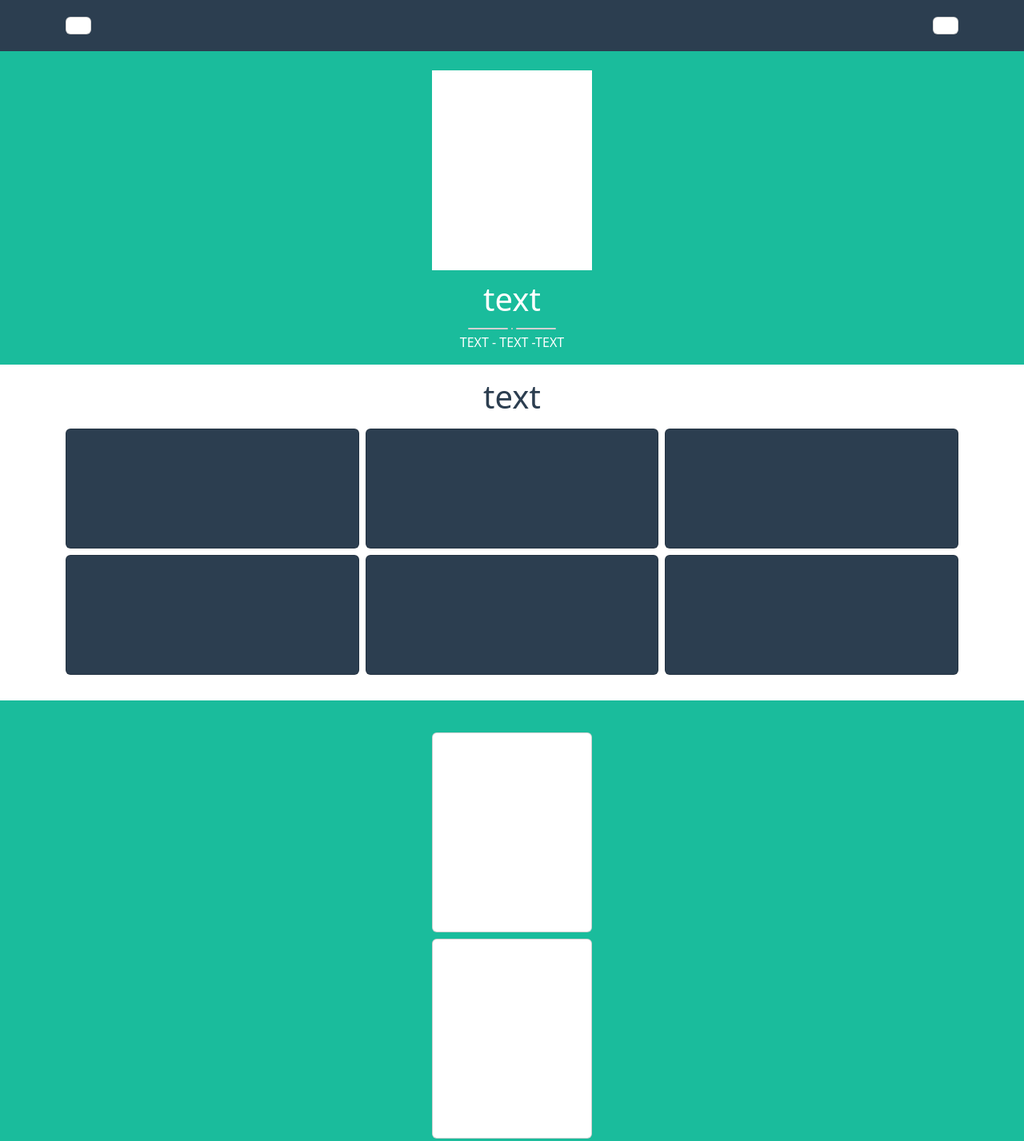
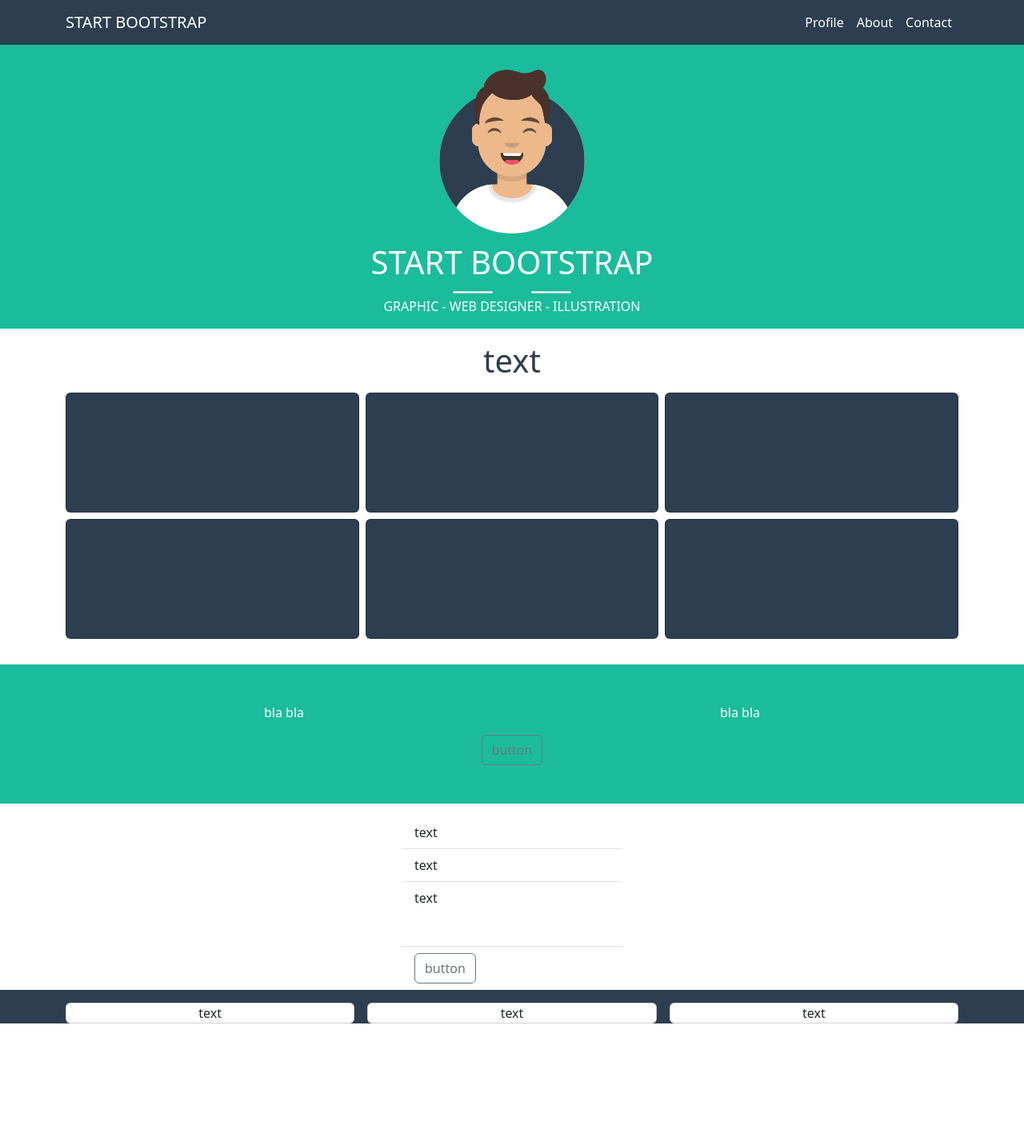
Before and after one commit to NicolaTeora/html-css-bootstrap-freelancer, a plain HTML site: page index.html in a window 1280 px wide. Shown: the top 1427 px of the page at 80% size. After the commit the page ends 1280 px from the top, so only its background shows below. Drawn offline with nearby package versions, Linux system fonts and the light colour scheme.

Commit message:
feat : nav & header add contents

```diff
--- a/css/style.css
+++ b/css/style.css
@@ -6,9 +6,8 @@
 }
 
 /* NAV */
-.nav_bar{
+.navbar{
     background-color: rgba(44, 62, 80, 1);
-    padding: 1.3rem;
 }
 
 .start_boots{
@@ -22,14 +21,16 @@
 }
 
 .card_img{
-    /* debug */
     width: 200px;
-    height: 250px;
-    background-color: white;
 }
 
 .line{
     width: 50px;
+    height: 3px;
+}
+
+.ltt_star{
+    width: 40px;
 }
 
 /* PORTFOLIO */
--- a/index.html
+++ b/index.html
@@ -15,20 +15,40 @@
 </head>
 <body>
     <!-- NAV -->
-    <nav class="nav_bar text-white">
+    <!-- <nav class="nav_bar text-white">
         <div class="container">
             <div class="row">
                 <div class="col d-flex justify-content-between">
-                    <div class="card start_boots">
-                        <!-- Text -->
+                    <div class="">
+                        <h3>START BOOTSTRAP</h3>
                     </div>
-                    <div class="card start_boots">
-                        <!-- menu -->
+                    <div class="">
+                        <i class="fa-solid fa-bars fa-xl"></i>
                     </div>
+
                 </div>
         </div>
-    </nav>
+    </nav> -->
     <!-- END NAV -->
+
+    <!-- NAVBAR BOOTSTRAP -->
+    <nav class="navbar navbar-expand-md">
+        <div class="container">
+          <a class="navbar-brand text-white" href="#">START BOOTSTRAP</a>
+          <button class="navbar-toggler" type="button" data-bs-toggle="collapse" data-bs-target="#navbarNavAltMarkup" aria-controls="navbarNavAltMarkup" aria-expanded="false" aria-label="Toggle navigation">
+            <span class="navbar-toggler-icon"></span>
+          </button>
+          <div class="collapse navbar-collapse justify-content-end" id="navbarNavAltMarkup">
+            <div class="navbar-nav">
+              <a class="nav-link text-white" aria-current="page" href="#">Profile</a>
+              <a class="nav-link text-white" href="#">About</a>
+              <a class="nav-link text-white" href="#">Contact</a>
+            </div>
+          </div>
+        </div>
+      </nav>
+    <!-- END NAVBAR BOOTSTRAP -->
+
 
     <!-- HEADER -->
     <header id="header">
@@ -36,24 +56,26 @@
             <div class="row d-flex flex-column gap-1">
                 <div class="col d-flex flex-column align-items-center">
                     <div class="card_img mt-4 mb-2">
-                        <!-- image -->
+                        <img src="./img/avatar.svg" alt="">
                     </div>
                 </div>
 
                 <!-- text -->
                 <div class="col  text-center">
-                    <h1> text </h1>
+                    <h1> START BOOTSTRAP </h1>
                 </div>
 
                 <!-- decoration column -->
                 <div class="col d-flex justify-content-center gap-1">
                     <div class="card line"><!-- line --></div>
-                    <div class="card"><!-- star --></div>
+                    <div class="ltt_star">
+                        <i class="fa-solid fa-star fa-lg" style="color: #ffffff;"></i>
+                    </div>
                     <div class="card line"><!-- line --></div>
                 </div>
 
                 <div class="col text-uppercase text-center">
-                    <p>text - text -text</p>
+                    <p>GRAPHIC - WEB DESIGNER - ILLUSTRATION</p>
                 </div>
             </div>
         </div>
@@ -105,14 +127,17 @@
     <!-- END PORTFOLIO -->
 
     <!-- ABOUT -->
-    <section id="about">
-        <div class="container text-center pt-3 pb-3">
-            <div class="row gy-2 mt-3">
-                <div class="col">
-                    <div class="card mb-2 mx-auto card_img"></div>
-                    <div class="card mb-2 mx-auto card_img"></div>
+    <section id="about" class="py-5">
+        <div class="container text-center">
+            <div class="row justify-content-center">
+                <div class="col-10 col-md-6">
+                   <p>bla bla</p>
+                </div>
+                <div class="col-10 col-md-6">
+                    <p>bla bla</p>
                 </div>
             </div>
+
             <button type="button" class="btn btn-outline-secondary">button</button>
         </div>
 
@@ -138,15 +163,15 @@
 
     <!-- LOCATION FOOTER -->
     <section id="location">
-        <div class="container mt-3">
-            <div class="row g-3 text-center">
-                <div class="col-12">
+        <div class="container container-lg mt-3">
+            <div class="row d-block d-md-flex g-3 text-center">
+                <div class="col-4 mx-auto">
                     <div class="card">text</div>
                 </div>
-                <div class="col-12">
+                <div class="col-4 mx-auto">
                     <div class="card">text</div>
                 </div>
-                <div class="col-12">
+                <div class="col-4 mx-auto">
                     <div class="card">text</div>
                 </div>
             </div>
@@ -154,6 +179,7 @@
     </section>
     <!-- END LOCATION FOOTER -->
 
-
+    <!-- Bootsrap JS -->
+    <script src="https://cdn.jsdelivr.net/npm/bootstrap@5.3.2/dist/js/bootstrap.bundle.min.js" integrity="sha384-C6RzsynM9kWDrMNeT87bh95OGNyZPhcTNXj1NW7RuBCsyN/o0jlpcV8Qyq46cDfL" crossorigin="anonymous"></script>
 </body>
 </html>
```
